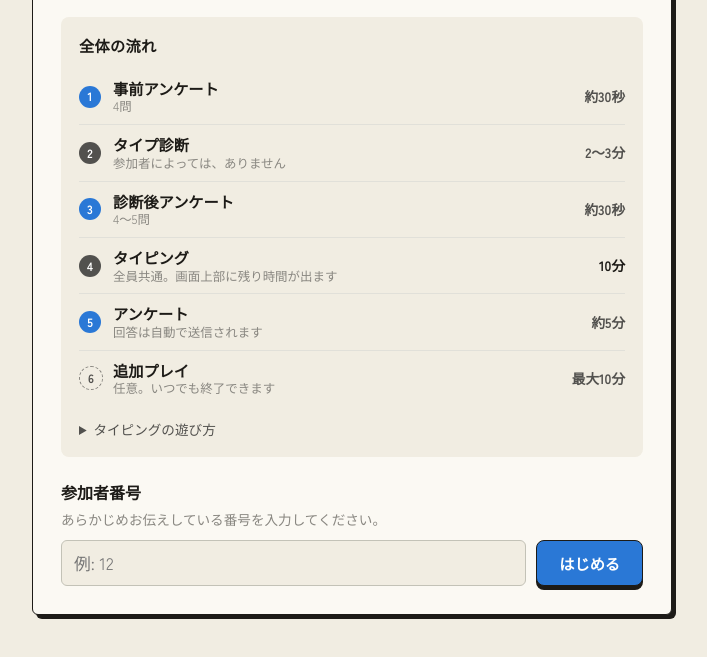
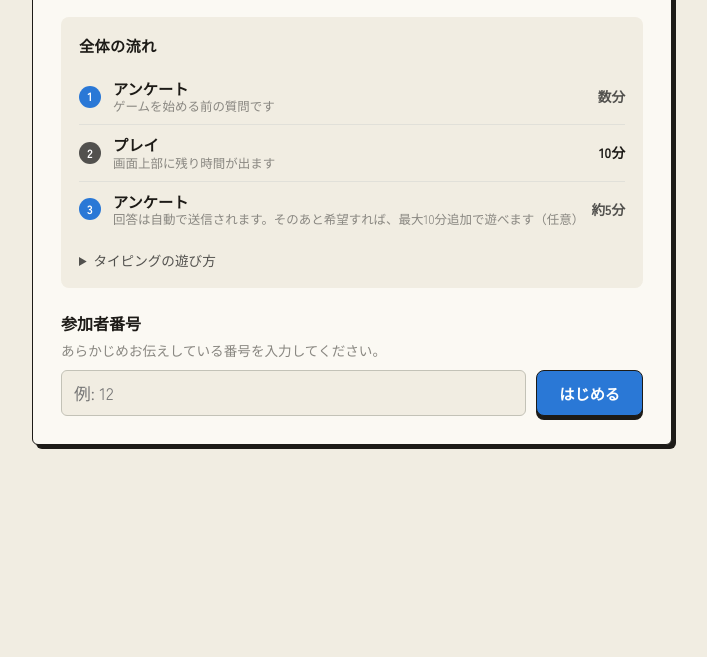
Before and after one commit to rinjoyjoy/dify-typing-game, a website: page index.html in a window 1280 px wide. Shown: the part 161-818 px from the top of the page, without its empty margins (288-995 px from the left). Drawn offline with Linux system fonts and the light colour scheme.

Commit message:
最初の画面の流れを アンケート→プレイ→アンケート の3段に（タイプ診断の有無は表示しない）
Co-Authored-By: Claude Opus 5.5 <noreply@anthropic.com>
Claude-Session: https://claude.ai/code/session_01LPeVoaHjwVZ11CZQFSCNrv

```diff
--- a/index.html
+++ b/index.html
@@ -24,12 +24,9 @@
         <section class="entry-flow" aria-label="全体の流れ">
           <h2 class="entry-flow-title">全体の流れ</h2>
           <ol class="tl">
-            <li class="tl-q"><span class="tl-name">事前アンケート<small>4問</small></span><span class="tl-time">約30秒</span></li>
-            <li class="tl-diag"><span class="tl-name">タイプ診断<small>参加者によっては、ありません</small></span><span class="tl-time">2〜3分</span></li>
-            <li class="tl-q"><span class="tl-name">診断後アンケート<small>4〜5問</small></span><span class="tl-time">約30秒</span></li>
-            <li class="tl-play"><span class="tl-name">タイピング<small>全員共通。画面上部に残り時間が出ます</small></span><span class="tl-time">10分</span></li>
-            <li class="tl-q"><span class="tl-name">アンケート<small>回答は自動で送信されます</small></span><span class="tl-time">約5分</span></li>
-            <li class="tl-opt"><span class="tl-name">追加プレイ<small>任意。いつでも終了できます</small></span><span class="tl-time">最大10分</span></li>
+            <li class="tl-q"><span class="tl-name">アンケート<small>ゲームを始める前の質問です</small></span><span class="tl-time">数分</span></li>
+            <li class="tl-play"><span class="tl-name">プレイ<small>画面上部に残り時間が出ます</small></span><span class="tl-time">10分</span></li>
+            <li class="tl-q"><span class="tl-name">アンケート<small>回答は自動で送信されます。そのあと希望すれば、最大10分追加で遊べます（任意）</small></span><span class="tl-time">約5分</span></li>
           </ol>
           <details class="howto">
             <summary>タイピングの遊び方</summary>
```
